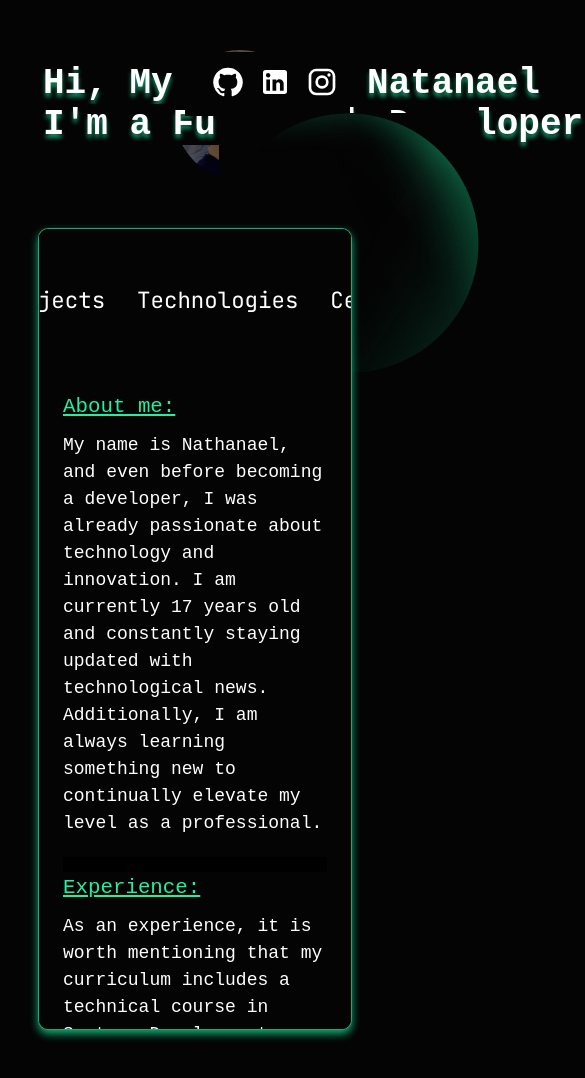
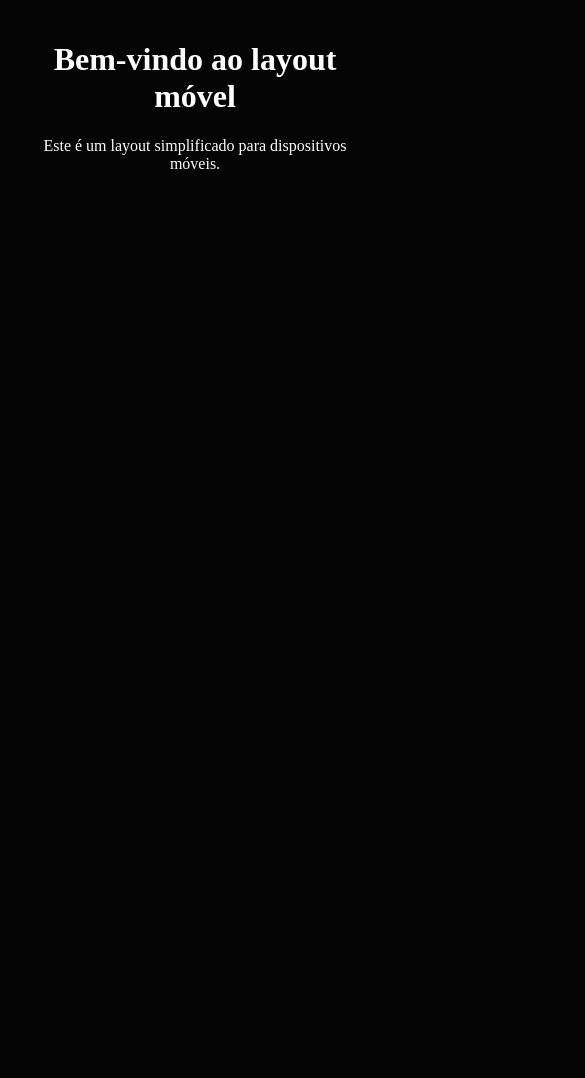
Before and after one commit to NatanaelBraga-dev/portifolio, a React (Create React App) app: page / in a window 390 px wide. Shown: the top 1078 px of the page, 585 px wide, since content can reach past the window. Built offline with nearby package versions, Linux system fonts and the light colour scheme; a web font is replaced by a local one.

Commit message:
initializing the developmente of mobile responsive layout

```diff
--- a/src/App.js
+++ b/src/App.js
@@ -2,7 +2,7 @@ import React, { useEffect, useState } from "react";
 import foto_perfil from './images/foto_perfil.jpeg';
 import LabTabs, { Theme } from './components/interactive_window/janela_interativa';
 import { ThemeProvider } from '@mui/material/styles';
-import Circle from './images/Ellipse.png'
+import Circle from './images/Ellipse.png';
 import { TypeAnimation } from 'react-type-animation';
 import {
   DivApp,
@@ -22,7 +22,6 @@ import {
 function CircleDivTest({ rotation }) {
   const [screenHeight, setScreenHeight] = useState(window.innerHeight);
 
-  // Atualiza o estado quando o tamanho da janela muda
   useEffect(() => {
     const handleResize = () => {
       setScreenHeight(window.innerHeight);
@@ -32,7 +31,6 @@ function CircleDivTest({ rotation }) {
     return () => window.removeEventListener("resize", handleResize);
   }, []);
 
-  // Define os estilos base
   const baseStyle = {
     position: "absolute",
     width: "fit-content",
@@ -42,12 +40,11 @@ function CircleDivTest({ rotation }) {
     transition: "transform 1s ease-in-out",
   };
 
-  // Ajusta dinamicamente posição e tamanho com base no estado
   const isNotebookLayout = screenHeight <= 768;
 
   const dynamicStyle = isNotebookLayout
-    ? { left: "88%", top: "40%" } // Layout para notebooks
-    : { left: "89.5%", top: "29%" }; // Layout para monitores
+    ? { left: "88%", top: "40%" }
+    : { left: "89.5%", top: "29%" };
 
   const imageStyle = {
     height: isNotebookLayout ? "220px" : "260px",
@@ -65,25 +62,45 @@ function CircleDivTest({ rotation }) {
 
 function App() {
   const [rotation, setRotation] = React.useState(0);
-  const [currentTab, setCurrentTab] = React.useState('1'); // Inicialize com o valor inicial da aba
+  const [currentTab, setCurrentTab] = React.useState('1');
+  const [isMobile, setIsMobile] = useState(window.innerWidth <= 768);
 
   const handleTabChange = (newValue) => {
-    const nextTab = parseInt(newValue, 10); // Certifique-se de que estamos lidando com números
+    const nextTab = parseInt(newValue, 10);
     const currentTabNum = parseInt(currentTab, 10);
 
-    // Determine a direção da rotação
     if (nextTab > currentTabNum) {
-      // Sentido horário
       setRotation((prevRotation) => prevRotation + 360);
     } else if (nextTab < currentTabNum) {
-      // Sentido anti-horário
       setRotation((prevRotation) => prevRotation - 360);
     }
 
-    // Atualize o tab atual
     setCurrentTab(newValue);
   };
 
+  useEffect(() => {
+    const handleResize = () => {
+      setIsMobile(window.innerWidth <= 768);
+    };
+
+    window.addEventListener("resize", handleResize);
+    return () => window.removeEventListener("resize", handleResize);
+  }, []);
+
+  if (isMobile) {
+    // Layout específico para dispositivos móveis
+    return (
+      <DivApp>
+        <GlobalStyle />
+        <div style={{ textAlign: "center", padding: "20px", color:'white' }}>
+          <h1>Bem-vindo ao layout móvel</h1>
+          <p>Este é um layout simplificado para dispositivos móveis.</p>
+        </div>
+      </DivApp>
+    );
+  }
+
+  // Layout original para outras resoluções
   return (
     <DivApp>
       <GlobalStyle />
@@ -100,15 +117,15 @@ function App() {
                 "",
               ]}
               speed={50}
-                style={{ whiteSpace: 'pre-line', fontSize: '36px', }}
+              style={{ whiteSpace: 'pre-line', fontSize: '36px' }}
               repeat={Infinity}
             />
           </PresentationText>
         </PresentationContainer>
         <ContainerIcons>
           <a href="https://github.com/NatanaelBraga-dev" target="_blank" rel="noopener noreferrer"><GitHubIconStyled /></a>
-          <a href="https://www.linkedin.com/in/natanael-braga-2149092b6/" target="_blank" rel="noopener noreferrer"> <LinkedInIconStyled /></a>
-          <a href="https://www.instagram.com/natanaelbraga7/?next=%2F" target="_blank" rel="noopener noreferrer"> <InstagramIconStyled /></a>
+          <a href="https://www.linkedin.com/in/natanael-braga-2149092b6/" target="_blank" rel="noopener noreferrer"><LinkedInIconStyled /></a>
+          <a href="https://www.instagram.com/natanaelbraga7/?next=%2F" target="_blank" rel="noopener noreferrer"><InstagramIconStyled /></a>
         </ContainerIcons>
       </PresentationArea>
 
--- a/src/components/interactive_window/aboutMeTab.js
+++ b/src/components/interactive_window/aboutMeTab.js
@@ -21,7 +21,7 @@ function AboutMe() {
                 </div>
             </AboutMeContent>
 
-            <div style={{ display: 'flex', color: '#1EF1A5', textDecoration: 'underline', marginTop: '15px' }}>
+            <div style={{ display: 'flex', color: '#1EF1A5', textDecoration: 'underline', paddingTop: '15px' }}>
                 Experience:
             </div>
             <ExperienceContent>
```
Lines whose indentation alone changed are shown as unchanged.
